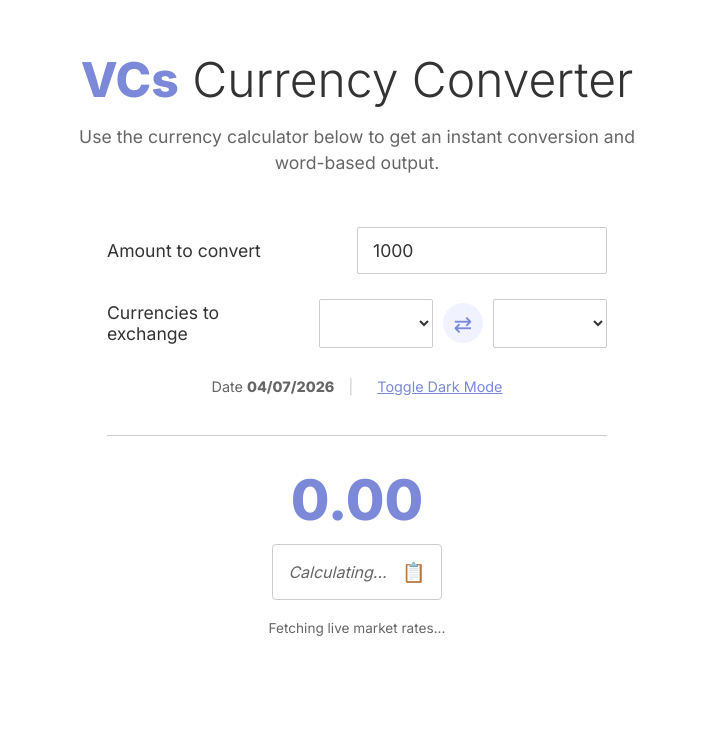
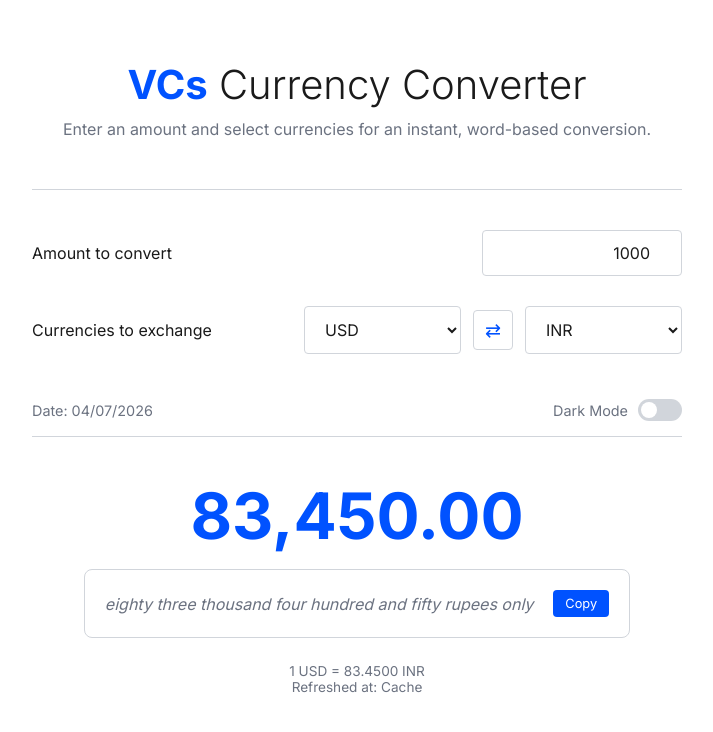
Before and after one commit to ermahlawat/vcs-currency-converter, a plain HTML site: page index.html in a window 1280 px wide. Shown: the whole page, without its empty margins (283-996 px from the left). Drawn offline with Linux system fonts and the light colour scheme; no server answers.

Commit message:
Final Build: Fixed conversion logic and minimalist UI

```diff
--- a/index.html
+++ b/index.html
@@ -5,43 +5,51 @@
     <meta name="viewport" content="width=device-width, initial-scale=1.0">
     <title>VCs Currency Converter</title>
     <link rel="stylesheet" href="style.css">
-    <link href="https://fonts.googleapis.com/css2?family=Inter:wght@300;400;600;800&display=swap" rel="stylesheet">
+    <link href="https://fonts.googleapis.com/css2?family=Inter:wght@300;400;600;700&display=swap" rel="stylesheet">
 </head>
 <body>
     <div class="container">
         <header>
             <h1 class="main-title"><b>VCs</b> Currency Converter</h1>
-            <p class="subtitle">Use the currency calculator below to get an instant conversion and word-based output.</p>
+            <p class="subtitle">Enter an amount and select currencies for an instant, word-based conversion.</p>
         </header>
 
         <div class="calculator-box">
-            <div class="input-row">
-                <label>Amount to convert</label>
-                <input type="number" id="amount" placeholder="Enter Amount" value="1000">
+            <div class="field-row">
+                <label for="amount">Amount to convert</label>
+                <input type="number" id="amount" value="1000" inputmode="decimal">
             </div>
 
-            <div class="input-row">
+            <div class="field-row">
                 <label>Currencies to exchange</label>
-                <div class="selectors">
+                <div class="selector-group">
                     <select id="from-currency"></select>
-                    <button id="swap-btn" class="swap-btn">⇄</button>
+                    <button id="swap-btn" class="icon-btn" title="Swap">⇄</button>
                     <select id="to-currency"></select>
                 </div>
             </div>
 
-            <div class="theme-row">
-                <span>Date <b>04/07/2026</b></span>
-                <span class="divider">|</span>
-                <button id="theme-toggle" class="text-btn">Toggle Dark Mode</button>
+            <div class="meta-row">
+                <span id="current-date">Date: 04/07/2026</span>
+                <div class="toggle-container">
+                    <span class="toggle-label">Dark Mode</span>
+                    <label class="switch">
+                        <input type="checkbox" id="theme-checkbox">
+                        <span class="slider"></span>
+                    </label>
+                </div>
             </div>
 
-            <div class="result-section">
-                <h2 id="res-value">0.00</h2>
-                <div class="word-box">
-                    <span id="word-value">Calculating...</span>
-                    <button id="copy-words" class="copy-icon" title="Copy">📋</button>
+            <div class="output-section">
+                <div class="display-value" id="res-value">0.00</div>
+                <div class="word-card">
+                    <p id="word-value">Initializing...</p>
+                    <button id="copy-words" class="copy-btn">Copy</button>
                 </div>
-                <p id="rate-text" class="rate-info">Fetching live market rates...</p>
+                <div class="market-info">
+                    <p id="rate-text">Loading live market data...</p>
+                    <p id="last-updated"></p>
+                </div>
             </div>
         </div>
     </div>
--- a/script.js
+++ b/script.js
@@ -1,12 +1,8 @@
 const state = {
-    // High-accuracy fallback rates
-    rates: { "INR": 83.42, "EUR": 0.92, "GBP": 0.79, "JPY": 151.8, "USD": 1.0 },
-    base: 'USD',
+    rates: { "INR": 83.45, "EUR": 0.92, "GBP": 0.79, "JPY": 151.6, "USD": 1.0 },
     lastUpdate: null,
     currencies: {
-        "USD": "US Dollar", "EUR": "Euro", "GBP": "British Pound",
-        "INR": "Indian Rupee", "AUD": "Australian Dollar", "CAD": "Canadian Dollar",
-        "SGD": "Singapore Dollar", "JPY": "Japanese Yen", "CNY": "Chinese Yuan"
+        "USD": "USD", "EUR": "EUR", "GBP": "GBP", "INR": "INR", "AUD": "AUD", "CAD": "CAD", "JPY": "JPY", "CNY": "CNY"
     }
 };
 
@@ -17,7 +13,6 @@ const resValue = document.getElementById('res-value');
 const wordValue = document.getElementById('word-value');
 const rateText = document.getElementById('rate-text');
 const lastUpdateText = document.getElementById('last-updated');
-const offlineBadge = document.getElementById('offline-badge');
 const themeCheckbox = document.getElementById('theme-checkbox');
 
 window.addEventListener('DOMContentLoaded', () => {
@@ -38,17 +33,15 @@ async function fetchRates() {
     try {
         const response = await fetch(`https://api.frankfurter.app/latest?from=${base}`);
         if (!response.ok) throw new Error();
+        const data = await response.json();
 
-        const data = await response.json();
         state.rates = data.rates;
-        state.rates[base] = 1.0;
+        state.rates[base] = 1.0; // Force base to be 1.0
         state.lastUpdate = new Date().toLocaleTimeString();
 
-        offlineBadge.classList.add('hidden');
         localStorage.setItem(`rates_${base}`, JSON.stringify(state.rates));
         convert();
     } catch (err) {
-        offlineBadge.classList.remove('hidden');
         const cached = localStorage.getItem(`rates_${base}`);
         if (cached) state.rates = JSON.parse(cached);
         convert();
@@ -66,10 +59,9 @@ function convert() {
         return;
     }
 
+    // Fixed logic: result = input * (rate of 'to' currency relative to 'from')
     const rate = state.rates[to];
-    if (!rate) return;
-
-    let result = amount * rate;
+    const result = amount * rate;
 
     resValue.innerText = new Intl.NumberFormat('en-IN', {
         maximumFractionDigits: 2,
@@ -78,12 +70,12 @@ function convert() {
 
     wordValue.innerText = numberToWordsIndian(result, to);
     rateText.innerText = `1 ${from} = ${rate.toFixed(4)} ${to}`;
-    lastUpdateText.innerText = `Update: ${state.lastUpdate || 'Cached'}`;
+    lastUpdateText.innerText = `Refreshed at: ${state.lastUpdate || 'Cache'}`;
 }
 
 function populateCurrencies() {
     const options = Object.entries(state.currencies)
-        .map(([code, name]) => `<option value="${code}">${code} - ${name}</option>`)
+        .map(([code]) => `<option value="${code}">${code}</option>`)
         .join('');
     fromSelect.innerHTML = options;
     toSelect.innerHTML = options;
--- a/style.css
+++ b/style.css
@@ -1,87 +1,75 @@
 :root {
     --bg: #ffffff;
-    --text: #333333;
-    --muted: #666666;
-    --border: #cccccc;
-    --accent: #7b89d8; /* Visa-like blue-purple */
-    --input-bg: #ffffff;
+    --text: #1a1a1a;
+    --muted: #6b7280;
+    --border: #d1d5db;
+    --accent: #0052ff;
+    --input-fill: #ffffff;
 }
 
 [data-theme="dark"] {
-    --bg: #1a1a1a;
-    --text: #f0f0f0;
-    --muted: #aaaaaa;
-    --border: #444444;
-    --input-bg: #2d2d2d;
+    --bg: #111827;
+    --text: #f9fafb;
+    --muted: #9ca3af;
+    --border: #374151;
+    --input-fill: #1f2937;
 }
 
 * { box-sizing: border-box; margin: 0; padding: 0; font-family: 'Inter', sans-serif; }
-body { background-color: var(--bg); color: var(--text); transition: 0.3s; padding: 50px 20px; display: flex; justify-content: center; }
+body { background-color: var(--bg); color: var(--text); transition: 0.2s; padding: 60px 20px; display: flex; justify-content: center; }
 
-.container { max-width: 800px; width: 100%; text-align: center; }
-.main-title { font-size: 3rem; font-weight: 300; margin-bottom: 15px; }
-.main-title b { color: var(--accent); font-weight: 800; }
-.subtitle { color: var(--muted); font-size: 1.1rem; margin-bottom: 50px; line-height: 1.5; max-width: 600px; margin-left: auto; margin-right: auto; }
+.container { max-width: 650px; width: 100%; }
+.main-title { font-size: 2.5rem; font-weight: 300; margin-bottom: 10px; text-align: center; }
+.main-title b { color: var(--accent); font-weight: 700; }
+.subtitle { color: var(--muted); text-align: center; margin-bottom: 50px; font-size: 1rem; }
 
-.calculator-box { max-width: 500px; margin: 0 auto; text-align: left; }
+.calculator-box { background: transparent; border-top: 1px solid var(--border); padding-top: 40px; }
 
-.input-row { margin-bottom: 25px; display: flex; align-items: center; justify-content: space-between; gap: 20px; }
-.input-row label { font-size: 1.1rem; color: var(--text); flex: 1; }
+.field-row { display: flex; align-items: center; justify-content: space-between; margin-bottom: 30px; gap: 20px; }
+.field-row label { font-size: 1rem; font-weight: 500; flex: 1; }
 
 input, select {
-    padding: 12px 15px;
+    padding: 12px 16px;
     border: 1px solid var(--border);
-    background: var(--input-bg);
+    background: var(--input-fill);
     color: var(--text);
-    font-size: 1.1rem;
-    border-radius: 2px;
+    font-size: 1rem;
+    border-radius: 4px;
     outline: none;
 }
 
-input { width: 250px; }
-.selectors { display: flex; align-items: center; gap: 10px; flex: 1.5; }
-select { width: 100px; flex-grow: 1; }
+input { width: 200px; text-align: right; }
+.selector-group { display: flex; align-items: center; gap: 12px; flex: 1.5; }
+select { flex: 1; cursor: pointer; }
 
-.swap-btn {
-    background: #f0f2ff;
-    border: none;
-    width: 40px;
-    height: 40px;
-    border-radius: 50%;
-    color: var(--accent);
-    font-size: 1.4rem;
-    cursor: pointer;
+.icon-btn {
+    background: none; border: 1px solid var(--border);
+    width: 40px; height: 40px; border-radius: 4px;
+    color: var(--accent); font-size: 1.2rem; cursor: pointer;
 }
 
-.theme-row { margin: 30px 0; font-size: 0.9rem; color: var(--muted); text-align: center; }
-.text-btn { background: none; border: none; color: var(--accent); cursor: pointer; text-decoration: underline; font-size: 0.9rem; margin-left: 10px; }
-.divider { margin: 0 10px; color: var(--border); }
+.meta-row { display: flex; justify-content: space-between; align-items: center; margin-bottom: 40px; padding: 15px 0; border-bottom: 1px solid var(--border); font-size: 0.9rem; color: var(--muted); }
 
-.result-section {
-    margin-top: 40px;
-    padding-top: 30px;
-    border-top: 1px solid var(--border);
-    text-align: center;
-}
-#res-value { font-size: 3.5rem; font-weight: 700; color: var(--accent); margin-bottom: 10px; }
-.word-box {
-    background: var(--input-bg);
-    padding: 15px;
-    border: 1px solid var(--border);
-    display: inline-flex;
-    align-items: center;
-    gap: 15px;
-    border-radius: 4px;
-}
-#word-value { font-weight: 500; font-style: italic; color: var(--muted); }
-.copy-icon { background: none; border: none; cursor: pointer; font-size: 1.2rem; }
+/* CLEAN HORIZONTAL TOGGLE */
+.toggle-container { display: flex; align-items: center; gap: 10px; }
+.switch { position: relative; display: inline-block; width: 44px; height: 22px; }
+.switch input { opacity: 0; width: 0; height: 0; }
+.slider { position: absolute; cursor: pointer; top: 0; left: 0; right: 0; bottom: 0; background-color: var(--border); transition: .3s; border-radius: 34px; }
+.slider:before { position: absolute; content: ""; height: 16px; width: 16px; left: 3px; bottom: 3px; background-color: white; transition: .3s; border-radius: 50%; }
+input:checked + .slider { background-color: var(--accent); }
+input:checked + .slider:before { transform: translateX(22px); }
 
-.rate-info { margin-top: 20px; font-size: 0.85rem; color: var(--muted); }
-.toast { position: fixed; bottom: 20px; background: #333; color: #fff; padding: 10px 20px; border-radius: 4px; opacity: 0; transition: 0.3s; pointer-events: none; }
+.output-section { text-align: center; }
+.display-value { font-size: 4rem; font-weight: 700; color: var(--accent); margin-bottom: 15px; }
+.word-card { background: var(--input-fill); border: 1px solid var(--border); padding: 20px; border-radius: 8px; display: inline-flex; align-items: center; gap: 20px; max-width: 100%; }
+#word-value { font-style: italic; font-weight: 500; color: var(--muted); text-align: left; }
+.copy-btn { background: var(--accent); color: white; border: none; padding: 6px 12px; border-radius: 4px; cursor: pointer; font-size: 0.8rem; }
+
+.market-info { margin-top: 25px; font-size: 0.85rem; color: var(--muted); }
+.toast { position: fixed; bottom: 30px; background: #333; color: white; padding: 10px 20px; border-radius: 4px; opacity: 0; transition: 0.3s; pointer-events: none; }
 .toast.show { opacity: 1; }
 
-@media (max-width: 600px) {
-    .input-row { flex-direction: column; align-items: flex-start; }
-    input, .selectors { width: 100%; }
-    .main-title { font-size: 2rem; }
+@media (max-width: 500px) {
+    .field-row { flex-direction: column; align-items: flex-start; gap: 10px; }
+    input, .selector-group { width: 100%; }
 }
```
